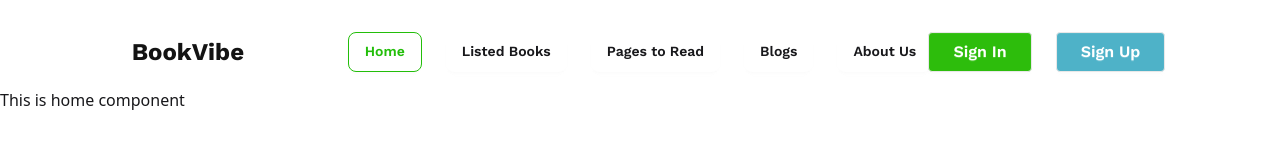
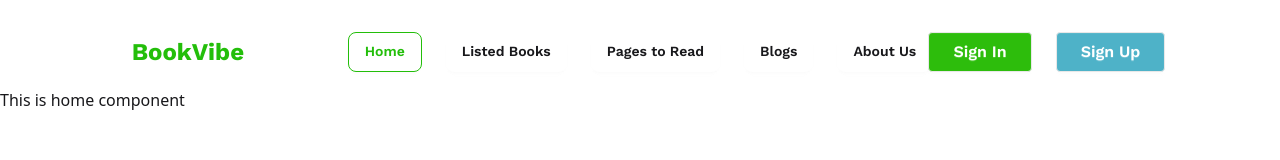
Before and after one commit to jnakht/book-vibe, a React (Vite) app: page / in a window 1280 px wide. Shown: the top 160 px of the page. Built offline with nearby package versions, Linux system fonts and the light colour scheme; a web font is replaced by a local one.

Commit message:
navbar all done

```diff
--- a/src/assets/Components/Navbar/Navbar.jsx
+++ b/src/assets/Components/Navbar/Navbar.jsx
@@ -1,4 +1,4 @@
-import { NavLink } from "react-router-dom";
+import { Link, NavLink } from "react-router-dom";
 import './Navbar.css'
 
 const Navbar = () => {
@@ -21,7 +21,7 @@ const Navbar = () => {
                         <NavLink to='signUp'>Sign Up</NavLink>
                     </ul>
                 </div>
-                <a className="btn btn-ghost text-[#131313] text-2xl font-bold">BookVibe</a>
+                <Link to='/' className="btn btn-ghost text-2xl font-bold text-[#23BE0A]">BookVibe</Link>
             </div>
             <div className="navbar-center hidden lg:flex">
                 <ul className="menu menu-horizontal px-1 flex gap-6 text-[131313CC] text-lg font-normal ">
```
